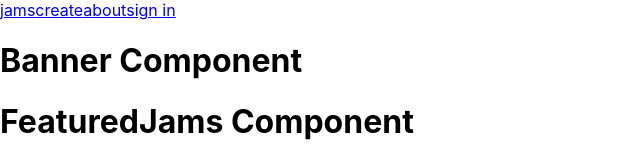
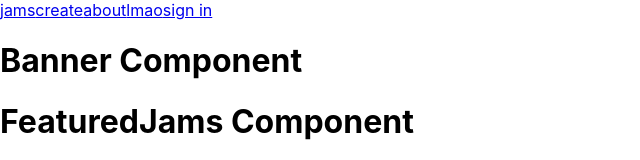
Before and after one commit to xicaz/gjam-app, a React (Create React App) app in the folder client/: page / in a window 1280 px wide. Shown: the top 160 px of the page, without its empty margins (0-640 px from the left). Built offline with nearby package versions, Linux system fonts and the light colour scheme.

Commit message:
passed user as a prop to the layout components

```diff
--- a/client/src/App.jsx
+++ b/client/src/App.jsx
@@ -37,7 +37,7 @@ function App() {
         <JamDetail user={user} />
       </Route>
       <Route exact path="/jams/:id/edit">
-        <JamForm user={user} />
+        {user ? <JamForm user={user} /> : <Redirect to="/signup" />}
       </Route>
       <Route path="/signup">
         <SignUp user={user} setUser={setUser} />
--- a/client/src/components/Layout/Layout.jsx
+++ b/client/src/components/Layout/Layout.jsx
@@ -4,7 +4,7 @@ import Nav from "../Nav/Nav"
 export default function Layout(props) {
   return (
     <div className="layout">
-      <Nav />
+      <Nav user={props.user}/>
       <div className="layout-children">{props.children}</div>
       <Footer />
     </div>
--- a/client/src/components/Nav/Nav.jsx
+++ b/client/src/components/Nav/Nav.jsx
@@ -8,9 +8,10 @@ export default function Nav(props) {
           <NavLink className="link" to="/jams">jams</NavLink>
           <NavLink className="link" to="/jams/new">create</NavLink>
           <NavLink className="link" to="/about">about</NavLink>
+          <NavLink className="link" to="/jams/613bc28bb4b9ad883fd9ca57/edit">lmao</NavLink>
           {props.user
             ? <>
-                <p>${props.user.name}</p>
+                <p>{props.user.name}</p>
                 <NavLink className="link" to="/signout">sign out</NavLink>
               </>
             : <NavLink className="link" to="/signin">sign in</NavLink>
--- a/client/src/screens/About/About.jsx
+++ b/client/src/screens/About/About.jsx
@@ -1,8 +1,8 @@
 import Layout from "../../components/Layout/Layout"
 
-export default function About() {
+export default function About(props) {
   return (
-    <Layout>
+    <Layout user={props.user}>
       <h1>About Screen</h1>
     </Layout>
   )
--- a/client/src/screens/Home/Home.jsx
+++ b/client/src/screens/Home/Home.jsx
@@ -3,9 +3,9 @@ import Banner from "../../components/Banner/Banner"
 import FeaturedJams from "../../components/FeaturedJams/FeaturedJams"
 import JamModal from "../../components/JamModal/JamModal"
 
-export default function Home() {
+export default function Home(props) {
   return (
-    <Layout>
+    <Layout user={props.user}>
       <Banner />
       <FeaturedJams />
       <JamModal />
--- a/client/src/screens/JamDetail/JamDetail.jsx
+++ b/client/src/screens/JamDetail/JamDetail.jsx
@@ -1,8 +1,8 @@
 import Layout from "../../components/Layout/Layout"
 
-export default function JamDetail() {
+export default function JamDetail(props) {
   return (
-    <Layout>
+    <Layout user={props.user}>
       <h1>JamDetail Screen</h1>
     </Layout>
   )
--- a/client/src/screens/JamForm/JamForm.jsx
+++ b/client/src/screens/JamForm/JamForm.jsx
@@ -1,8 +1,8 @@
 import Layout from "../../components/Layout/Layout"
 
-export default function JamForm() {
+export default function JamForm(props) {
   return (
-    <Layout>
+    <Layout user={props.user}>
       <h1>JamForm Screen</h1>
     </Layout>
   )
--- a/client/src/screens/SignIn/SignIn.jsx
+++ b/client/src/screens/SignIn/SignIn.jsx
@@ -41,7 +41,7 @@ export default function SignIn(props) {
   }
 
   return (
-    <Layout>
+    <Layout user={props.user}>
       <form onSubmit={onSignIn}>
         <input type="text" name="email" id="email" placeholder="email" value={form.email} onChange={handleChange} />
         <input type="password" name="password" id="password" placeholder="password" value={form.password} onChange={handleChange} />
--- a/client/src/screens/SignUp/SignUp.jsx
+++ b/client/src/screens/SignUp/SignUp.jsx
@@ -43,7 +43,7 @@ export default function SignUp(props) {
   };
 
   return (
-    <Layout>
+    <Layout user={props.user}>
       <form onSubmit={onSignUp}>
         <input
           onChange={handleChange}
```
